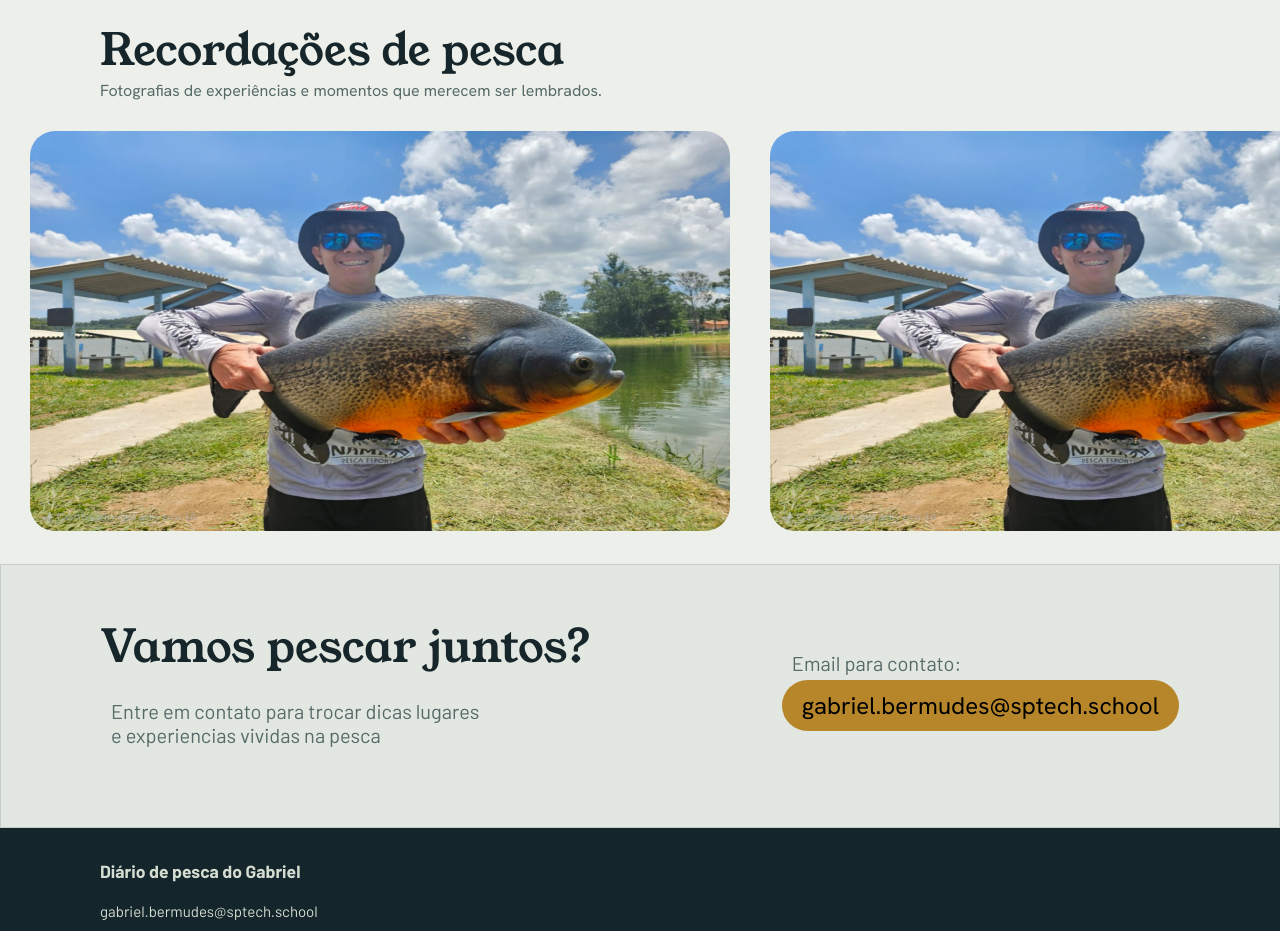
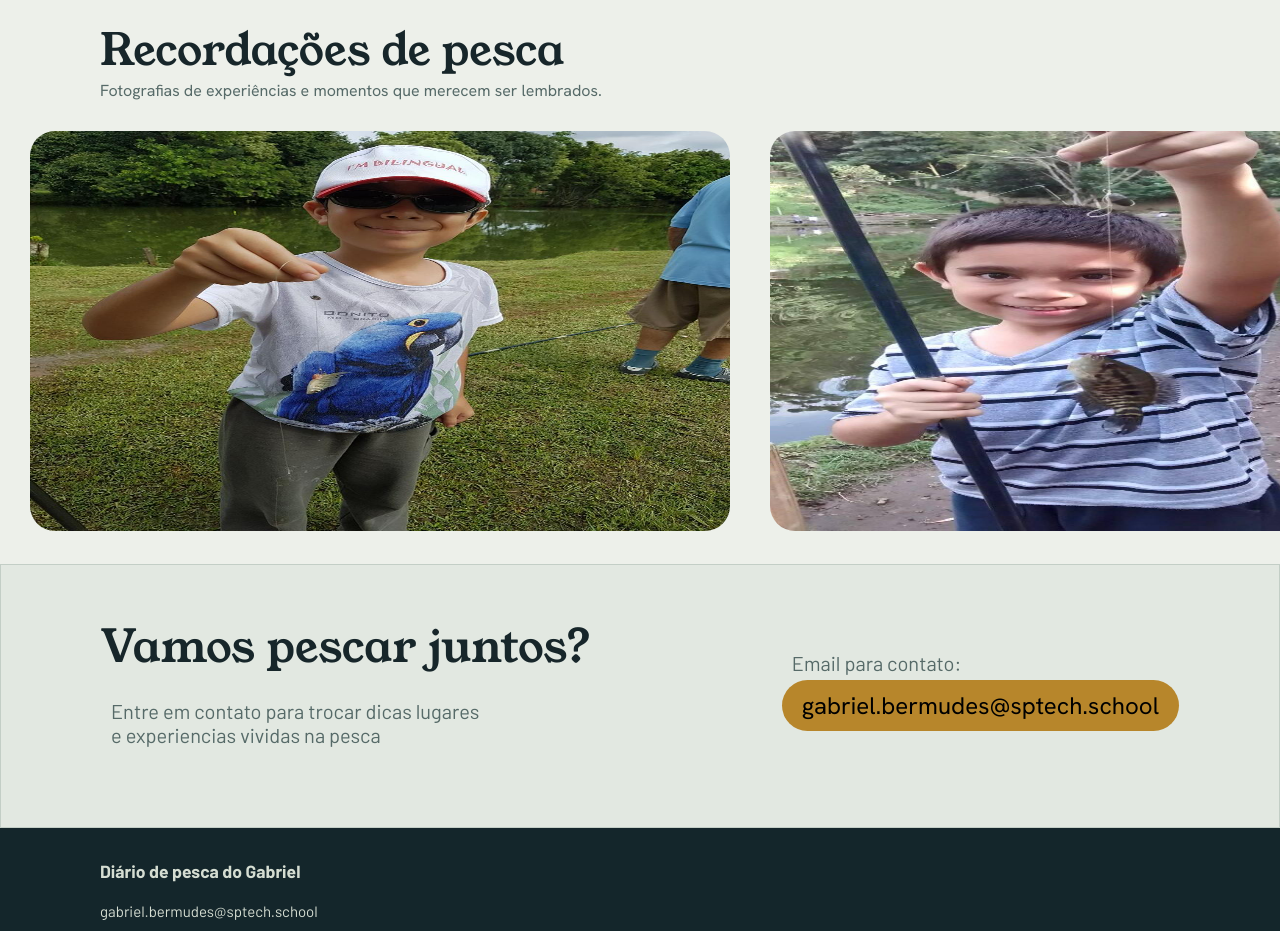
Before and after one commit to GBBermudes/PROJETO-INDIVIDUAL1, a website: page WEB-DATA-VIZ/public/index.html in a window 1280 px wide. Shown: the part 1460-2391 px from the top of the page. Drawn offline with Linux system fonts and the light colour scheme; a web font is replaced by a local one.

Commit message:
modificação - Adicionando algumas fotos e gitignore

```diff
--- a/WEB-DATA-VIZ/public/index.html
+++ b/WEB-DATA-VIZ/public/index.html
@@ -118,10 +118,10 @@
         </div>
         <div class="relato relatos">
           <div class="relato relato1">
-            <img src="assets/imgs/eu-pescando.jpeg" alt="pescaria1">
+            <img src="assets/imgs/FOTO_PESCANDO_1.jpeg" alt="pescaria1">
           </div>
           <div class="relato relato2">
-            <img src="assets/imgs/eu-pescando.jpeg" alt="pescaria2">
+            <img src="assets/imgs/FOTO_PESCANDO_2.jpeg" alt="pescaria2">
           </div>
           <div class="relato relato3">
             <img src="assets/imgs/eu-pescando.jpeg" alt="pescaria3">
```
Also changed, not shown: WEB-DATA-VIZ/public/assets/imgs/FOTO_PESCANDO_1.jpeg (added), WEB-DATA-VIZ/public/assets/imgs/FOTO_PESCANDO_2.jpeg (added), 1 other file.
